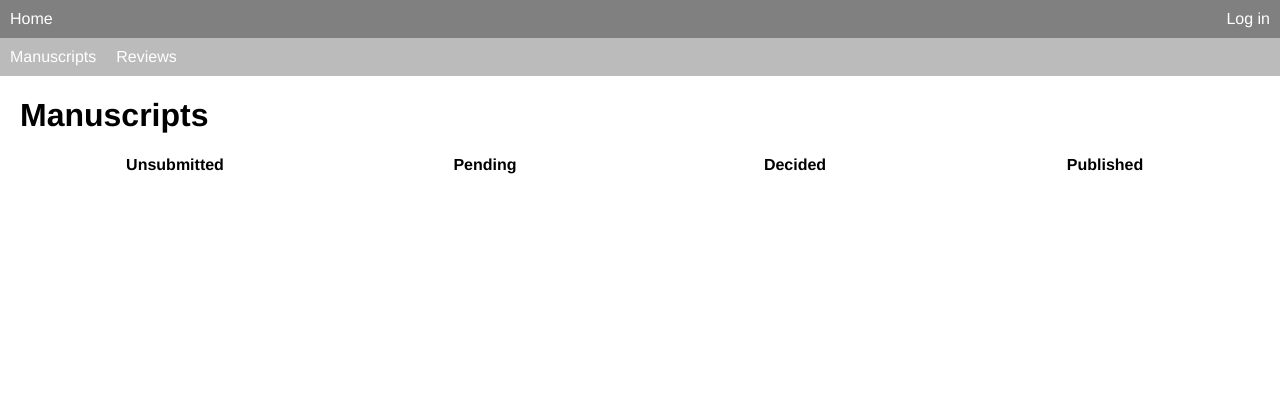
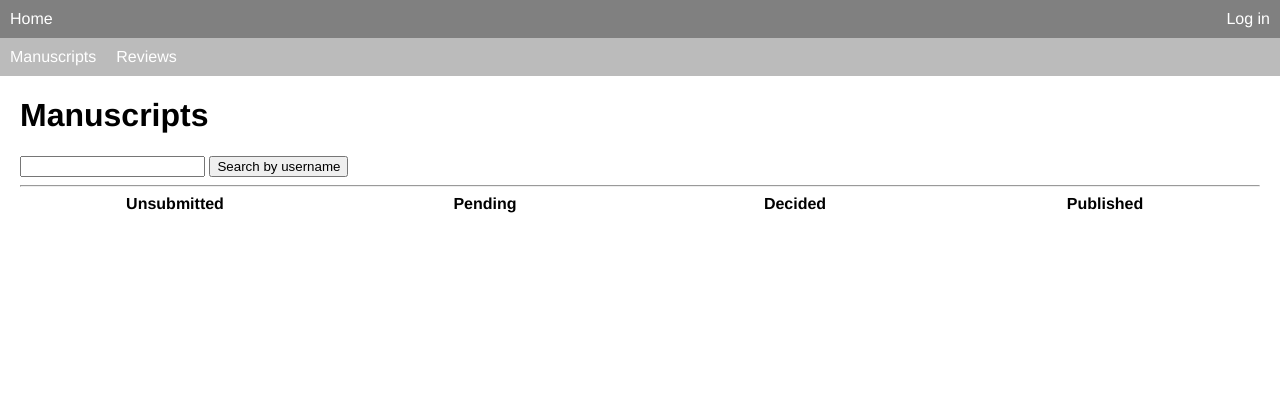
Before and after one commit to cproctor/cognitive-apprenticeship, a Django app: template editor/templates/editor/list_manuscripts.html in a window 1280 px wide. Shown: the top 420 px of the page. Run offline with Django 3.2, Linux system fonts and the light colour scheme; the template is opened without the code that fills it, so the values that code supplies are empty.

Commit message:
Added query search rudmentary

```diff
--- a/editor/templates/editor/list_manuscripts.html
+++ b/editor/templates/editor/list_manuscripts.html
@@ -2,6 +2,11 @@
 
 {% block content %}
 <h1>Manuscripts</h1>
+<form method="get" action="{% url 'list_editor_manuscripts' %}">
+  <input type="text" name="q">
+  <input type="submit" value="Search by username">
+</form>
+<hr>
 <div class="editor-manuscripts">
 	<div class="editor-manuscripts-col">
 		<div class="cell cell-header">Unsubmitted</div>
--- a/editor/views.py
+++ b/editor/views.py
@@ -29,7 +29,7 @@ class ListEditorManuscripts(EditorRoleRequiredMixin, TemplateView):
         published = []
         # Here add kwarg
         if 'q' in self.request.GET:
-            manuscripts = Manuscript.objects.filter(author__username=self.request.GET['q'])
+            manuscripts = Manuscript.objects.filter(authors__username=self.request.GET['q'])
         else:
             manuscripts = Manuscript.objects.all()
 
```
